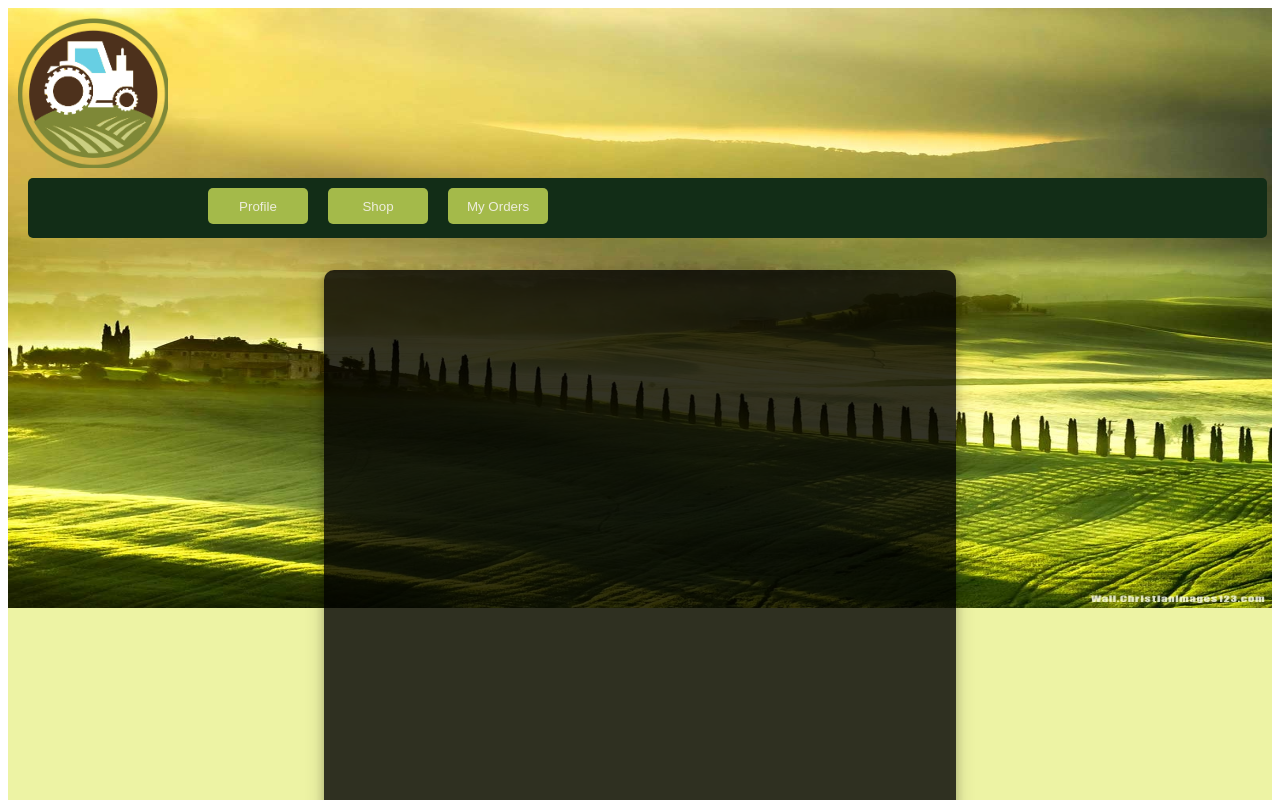
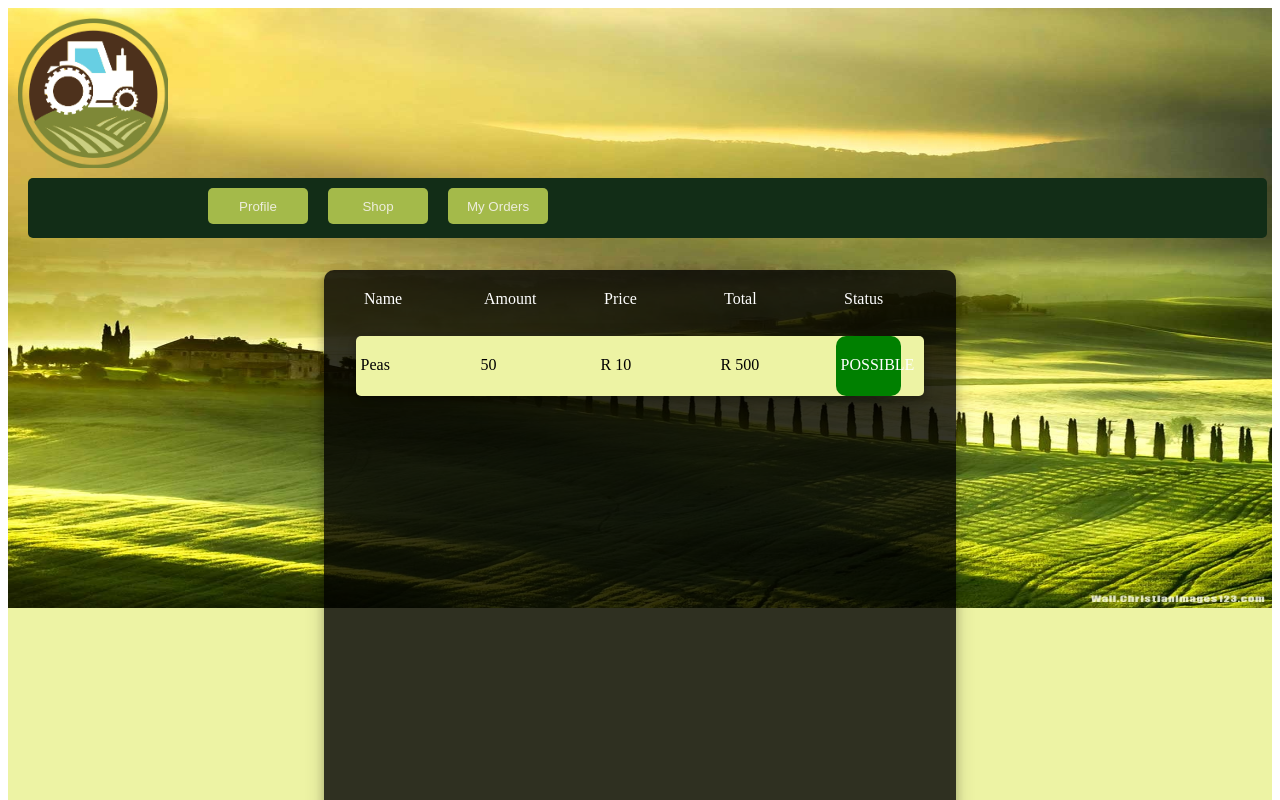
Before and after one commit to MigalLewis/silver-happiness-farmber, an Angular app: page /my/orders in a window 1280 px wide. Shown: the top 800 px of the page. Built offline with nearby package versions, Linux system fonts and the light colour scheme.

Commit message:
Added order item

```diff
--- a/src/app/app.module.ts
+++ b/src/app/app.module.ts
@@ -10,6 +10,7 @@
 import { ItemComponent } from './item-list/item/item.component';
 import { OrderComponent } from './item-list/item/order/order.component';
 import { MyOrderListComponent } from './my-order-list/my-order-list.component';
+import { MyOderItemComponent } from './my-order-list/my-oder-item/my-oder-item.component';
 
 const appRoutes: Routes = [
   { path: 'crops/all', component:  ItemListComponent},
@@ -27,7 +28,8 @@
     ItemListComponent,
     ItemComponent,
     OrderComponent,
-    MyOrderListComponent
+    MyOrderListComponent,
+    MyOderItemComponent
   ],
   imports: [
     BrowserModule,
--- a/src/app/item-list/item/order/order-item.model.ts
+++ b/src/app/item-list/item/order/order-item.model.ts
@@ -1,17 +1,34 @@
 import { Item } from './../../item.model';
+export enum Status {
+    POSSIBLE,
+    PENDING,
+    ACCEPTED,
+    ON_DELEVERY,
+    CANCELED
+}
 
 export class OrderItem{
     public item :Item;
     public amount:number;
+    public status:Status;
+    public statusValue:string;
     public total:number;
 
     constructor(item :Item,amount :number){
         this.item=item;
         this.amount=amount;
         this.total=this.calculateTotal();
+        this.status=Status.POSSIBLE;
+        this.statusValue=this.getStatusValue();
     }
 
     calculateTotal(){
         return this.item.price*this.amount;
     }
+
+    getStatusValue(){
+        var myNumber:number = this.status;
+
+        return Status[myNumber];
+    }
 }
--- /dev/null
+++ b/src/app/my-order-list/my-oder-item/my-oder-item.component.css
@@ -0,0 +1,41 @@
+.my-order-item{
+    width:90%;
+    height: 60px;
+    border-radius: 5px;
+    background-color: #edf3a4;
+    box-shadow: 0 4px 8px 0 rgba(0, 0, 0, 0.2), 0 6px 20px 0 rgba(0, 0, 0, 0.19);
+    margin: 1% 5%;
+}
+.my-order-item img{
+    height: 50px;
+    width: 50px;
+    padding: 5px 5px;
+}
+.my-order-item p{
+    margin: 0px;
+    padding: 5px;
+    color: black;
+}
+.my-order-item .status{
+    background-color: green;
+    border-radius: 10px;
+    margin: 0px;
+    padding-bottom: 20px;
+    padding-top: 20px;
+    padding-right: 0px;
+    padding-left: 5px;
+    width: 60px;
+    height: 20px;
+    color: white;
+    float: left;
+}
+.my-order-item .item{
+    margin: 0px;
+    padding-bottom: 20px;
+    padding-top: 20px;
+    padding-right: 75px;
+    padding-left: 5px;
+    width: 40px;
+    color: black;
+    float: left;
+}
--- /dev/null
+++ b/src/app/my-order-list/my-oder-item/my-oder-item.component.html
@@ -0,0 +1,8 @@
+  <div class="my-order-item">
+    <label class="item">{{myOrder.item.name}}</label>
+    <label class="item">{{myOrder.amount}}</label>
+    <label class="item">R {{myOrder.item.price}}</label>
+    <label class="item">R {{myOrder.total}}</label>
+    <label class="status">{{myOrder.statusValue}}</label>
+    <!-- <img [src]="myOrder.item.imagePath" [alt]="myOrder.item.name"> -->
+  </div>
--- /dev/null
+++ b/src/app/my-order-list/my-oder-item/my-oder-item.component.ts
@@ -0,0 +1,19 @@
+import { OrderItem } from './../../item-list/item/order/order-item.model';
+import { Component, OnInit ,Input} from '@angular/core';
+
+@Component({
+  selector: 'app-my-oder-item',
+  templateUrl: './my-oder-item.component.html',
+  styleUrls: ['./my-oder-item.component.css']
+})
+export class MyOderItemComponent implements OnInit {
+
+  @Input() myOrder : OrderItem;
+
+  constructor() { }
+
+  ngOnInit() {
+    console.log(this.myOrder);
+  }
+
+}
--- a/src/app/my-order-list/my-order-list.component.css
+++ b/src/app/my-order-list/my-order-list.component.css
@@ -9,3 +9,15 @@
     color: #edf3a4;
 
 }
+.my-order-list .header{
+    /* background-color: #122d17; */
+    height: 60px;
+}
+
+.my-order-list .header label{
+    margin: 0px;
+    padding: 20px 40px;
+    color: white;
+    float: left;
+    width:40px;
+}
--- a/src/app/my-order-list/my-order-list.component.html
+++ b/src/app/my-order-list/my-order-list.component.html
@@ -1,2 +1,11 @@
 <div class="my-order-list">
+    <div class="header">
+        <label>Name</label>
+        <label>Amount</label>
+        <label>Price</label>
+        <label>Total</label>
+        <label>Status</label>
+    </div>
+    <app-my-oder-item *ngFor="let item of myOrderItems" [myOrder]="item">
+      </app-my-oder-item>
 </div>
--- a/src/app/my-order-list/my-order-list.component.ts
+++ b/src/app/my-order-list/my-order-list.component.ts
@@ -1,3 +1,5 @@
+import { Item } from './../item-list/item.model';
+import { OrderItem } from './../item-list/item/order/order-item.model';
 import { Component, OnInit } from '@angular/core';
 
 @Component({
@@ -6,6 +8,9 @@
   styleUrls: ['./my-order-list.component.css']
 })
 export class MyOrderListComponent implements OnInit {
+  item: Item= new Item(4,"Peas","This is peas","https://upload.wikimedia.org/wikipedia/commons/thumb/1/11/Peas_in_pods_-_Studio.jpg/1200px-Peas_in_pods_-_Studio.jpg",10);
+  orderItem:OrderItem=new OrderItem(this.item,50);
+  myOrderItems : OrderItem[]=[this.orderItem];
 
   constructor() { }
 
```
Also changed, not shown: 1 other file (tests, documents, lock files or other folders).
